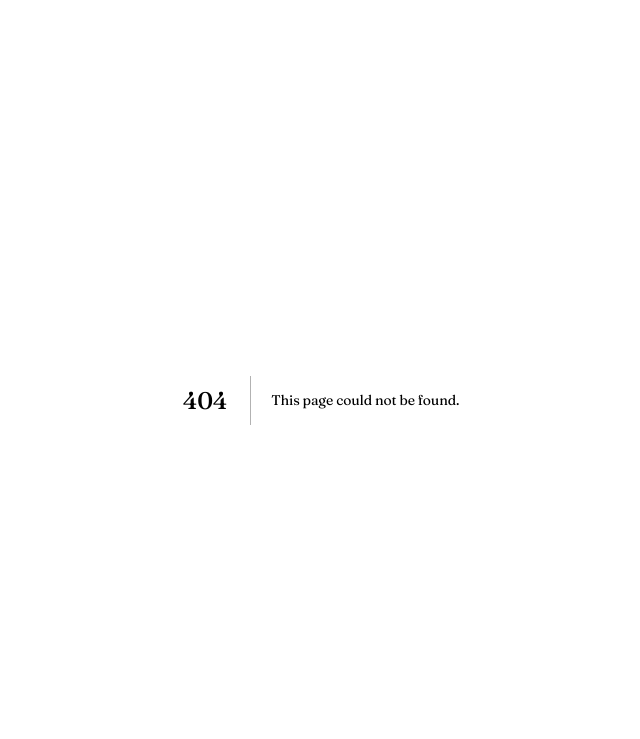
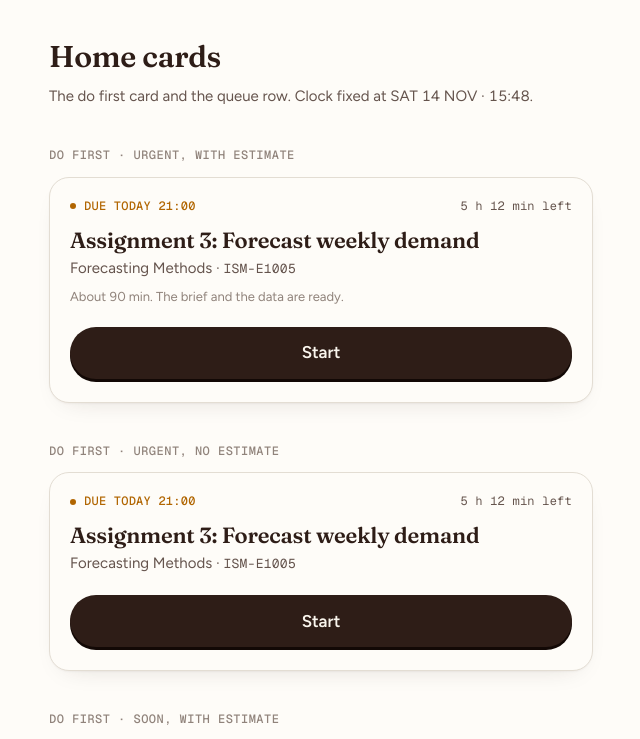
Before and after one commit to jazencordero/valeria, a Next.js app: page /dev/home-cards in a window 1280 px wide. Before the commit this address had no page. Shown: the top 739 px of the page, without its empty margins (319-959 px from the left). Built offline with nearby package versions, Linux system fonts and the light colour scheme.

Commit message:
M1-26: Do first card and queue row

```diff
--- /dev/null
+++ b/src/app/dev/home-cards/page.tsx
@@ -0,0 +1,92 @@
+import { HeroCard } from "@/components/home/hero-card";
+import { Queue, QueueRow } from "@/components/home/queue-row";
+
+// Fixed clock so the labels match the prototype: SAT 14 NOV · 15:48, Helsinki.
+const NOW = "2026-11-14T15:48:00+02:00";
+
+const FORECAST = {
+  title: "Assignment 3: Forecast weekly demand",
+  course: "Forecasting Methods",
+  code: "ISM-E1005",
+  dueAt: "2026-11-14T21:00:00+02:00",
+  href: "/dev/home-cards#forecast",
+};
+
+const MEMO = {
+  title: "Case memo 2",
+  course: "Operations and Supply Chain Analytics",
+  code: "ISM-E3003",
+  dueAt: "2026-11-17T23:59:00+02:00",
+  href: "/dev/home-cards#memo",
+};
+
+function Section({ title, children }: { title: string; children: React.ReactNode }) {
+  return (
+    <section className="space-y-3">
+      <h2 className="mono ink-3 font-medium uppercase tracking-[0.04em]">{title}</h2>
+      {children}
+    </section>
+  );
+}
+
+export default function HomeCardsPage() {
+  return (
+    <main className="mx-auto max-w-xl space-y-10 px-4 py-10">
+      <header className="space-y-3">
+        <h1 className="type-h30">Home cards</h1>
+        <p className="ink-2">The do first card and the queue row. Clock fixed at SAT 14 NOV · 15:48.</p>
+      </header>
+
+      <Section title="Do first · urgent, with estimate">
+        <HeroCard
+          {...FORECAST}
+          now={NOW}
+          tone="urgent"
+          estimateMin={90}
+          estimateNote="The brief and the data are ready."
+        />
+      </Section>
+
+      <Section title="Do first · urgent, no estimate">
+        <HeroCard {...FORECAST} now={NOW} tone="urgent" />
+      </Section>
+
+      <Section title="Do first · soon, with estimate">
+        <HeroCard {...MEMO} now={NOW} tone="soon" estimateMin={120} />
+      </Section>
+
+      <Section title="Do first · soon, no estimate">
+        <HeroCard {...MEMO} now={NOW} tone="soon" />
+      </Section>
+
+      <Section title="Then · queue rows">
+        <Queue>
+          <QueueRow
+            position={2}
+            title="Case memo 2"
+            course="Operations and Supply Chain Analytics"
+            dueAt="2026-11-17T23:59:00+02:00"
+            estimateMin={120}
+            status="not_started"
+          />
+          <QueueRow
+            position={3}
+            title="Service blueprint draft"
+            course="Introduction to Digital Service Design"
+            dueAt="2026-11-19T16:00:00+02:00"
+            estimateMin={180}
+            status="new"
+          />
+          <QueueRow
+            position={4}
+            title="Assignment 4: Evaluate forecast accuracy"
+            course="Forecasting Methods"
+            dueAt="2026-11-21T21:00:00+02:00"
+            estimateMin={60}
+            status="draft_saved"
+          />
+        </Queue>
+      </Section>
+    </main>
+  );
+}
--- /dev/null
+++ b/src/components/home/hero-card.tsx
@@ -0,0 +1,87 @@
+/**
+ * HeroCard: the "Do first" card on Home.
+ * Source: prototype main-flow.html HTML 1439-1458 (#hero-a, #hero-c) and
+ * CSS 331-345 (.hero, .hero-top, .hero-course, .hero-est, .hero .btn), 384 (.hero h3).
+ *
+ * Due tag plus time left, title, course and code, an estimate line (hidden when
+ * there is no estimate) and a Start button linking to the assignment.
+ * Tones: "urgent" (due colour, shows time left) and "soon" (calm ink, no time left).
+ * Plain data in, no fetching. Cut: no lift or collapse animation (M4-13).
+ */
+import { useId } from "react";
+import { Button } from "@/components/ui/button";
+import { DueTag, type DueTone } from "@/components/ui/due-tag";
+import { dueLabel, minutesLabel, timeLeft, type DateInput } from "@/lib/dates";
+
+export type HeroCardProps = {
+  title: string;
+  course: string;
+  /** Course code, for example ISM-E1005. */
+  code: string;
+  dueAt: DateInput;
+  /** The current time; passed in so the card stays pure. */
+  now: DateInput;
+  tone?: DueTone;
+  /** Show "5 h 12 min left" next to the due tag. Defaults to true for urgent. */
+  showTimeLeft?: boolean;
+  /** Estimated minutes of work. Missing or null hides the estimate line. */
+  estimateMin?: number | null;
+  /** Sentence after the estimate, for example "The brief and the data are ready." */
+  estimateNote?: string;
+  /** Where Start goes: the assignment page. */
+  href: string;
+  className?: string;
+};
+
+/** `about 90 min` becomes `About 90 min.` plus the optional note. */
+function estimateLine(min: number, note?: string): string {
+  const label = minutesLabel(min);
+  const sentence = `${label.charAt(0).toUpperCase()}${label.slice(1)}.`;
+  return note ? `${sentence} ${note}` : sentence;
+}
+
+export function HeroCard({
+  title,
+  course,
+  code,
+  dueAt,
+  now,
+  tone = "urgent",
+  showTimeLeft,
+  estimateMin,
+  estimateNote,
+  href,
+  className = "",
+}: HeroCardProps) {
+  const titleId = useId();
+  const withTimeLeft = showTimeLeft ?? tone === "urgent";
+  const hasEstimate = typeof estimateMin === "number" && estimateMin > 0;
+
+  return (
+    <article
+      aria-labelledby={titleId}
+      className={
+        "relative z-[1] rounded-[20px] border border-solid border-line bg-surface p-5 " +
+        "shadow-[var(--shadow-card)] " +
+        className
+      }
+    >
+      <div className="flex flex-wrap items-center justify-between gap-x-3 gap-y-1">
+        <DueTag tone={tone}>{dueLabel(dueAt, now)}</DueTag>
+        {withTimeLeft && <span className="mono ink-2">{timeLeft(dueAt, now)}</span>}
+      </div>
+      <h3 id={titleId} className="type-h22 mt-3 [overflow-wrap:anywhere]">
+        {title}
+      </h3>
+      <p className="mt-1 text-[15px] text-ink-2">
+        {course} · <span className="mono-in">{code}</span>
+      </p>
+      {hasEstimate && (
+        <p className="mt-2 text-[13px] text-ink-3">{estimateLine(estimateMin, estimateNote)}</p>
+      )}
+      <Button href={href} block size="lg" className="mt-5">
+        Start
+      </Button>
+    </article>
+  );
+}
--- /dev/null
+++ b/src/components/home/queue-row.tsx
@@ -0,0 +1,84 @@
+/**
+ * QueueRow: one row of the "Then" list on Home, and Queue, the list around it.
+ * Source: prototype main-flow.html HTML 1463-1475 (.queue, .q-row) and
+ * CSS 345-347 (.row-title, .row-course, .row-meta), 372 (.tag) and 437-442
+ * (.q-row, .q-num, .q-side, .chip-s).
+ *
+ * Number circle, title, course, date, and on the right the estimate plus a
+ * status: a `Not started` or `Draft saved` chip, or the NEW tag.
+ * Plain data in, no fetching. Cut: no lift or collapse animation (M4-13).
+ */
+import type { HTMLAttributes } from "react";
+import { Tag } from "@/components/ui/tag";
+import { listDate, minutesLabel, type DateInput } from "@/lib/dates";
+
+export type QueueStatus = "not_started" | "draft_saved" | "new";
+
+const CHIP_TEXT: Record<Exclude<QueueStatus, "new">, string> = {
+  not_started: "Not started",
+  draft_saved: "Draft saved",
+};
+
+export type QueueRowProps = {
+  /** Place in the order; the hero card is 1, so the list usually starts at 2. */
+  position: number;
+  title: string;
+  course: string;
+  dueAt: DateInput;
+  /** Estimated minutes of work. Missing or null hides the estimate. */
+  estimateMin?: number | null;
+  status: QueueStatus;
+  className?: string;
+};
+
+export function QueueRow({
+  position,
+  title,
+  course,
+  dueAt,
+  estimateMin,
+  status,
+  className = "",
+}: QueueRowProps) {
+  const hasEstimate = typeof estimateMin === "number" && estimateMin > 0;
+
+  return (
+    <li
+      className={
+        "-mx-2 grid grid-cols-[28px_minmax(0,1fr)_auto] items-center gap-x-3.5 px-2 py-3.5 " +
+        "border-t border-solid border-line first:border-t-0 " +
+        className
+      }
+    >
+      <span className="mono grid size-7 place-items-center overflow-hidden rounded-full border border-solid border-line text-ink-2">
+        {position}
+      </span>
+      <div className="min-w-0">
+        <p className="text-[15px] font-medium [overflow-wrap:anywhere]">{title}</p>
+        <p className="mt-0.5 text-[13px] text-ink-3">{course}</p>
+        <p className="mono mt-0.5 text-ink-3">{listDate(dueAt)}</p>
+      </div>
+      <div className="flex flex-col items-end gap-1.5 text-right">
+        {hasEstimate && (
+          <span className="mono whitespace-nowrap text-ink-2">{minutesLabel(estimateMin)}</span>
+        )}
+        {status === "new" ? (
+          <Tag>NEW</Tag>
+        ) : (
+          <span className="whitespace-nowrap rounded-full bg-paper px-2 py-0.5 text-[12px] text-ink-2">
+            {CHIP_TEXT[status]}
+          </span>
+        )}
+      </div>
+    </li>
+  );
+}
+
+/** The ordered list the rows sit in (`.queue`). */
+export function Queue({ className = "", children, ...rest }: HTMLAttributes<HTMLOListElement>) {
+  return (
+    <ol {...rest} className={"list-none " + className}>
+      {children}
+    </ol>
+  );
+}
```
